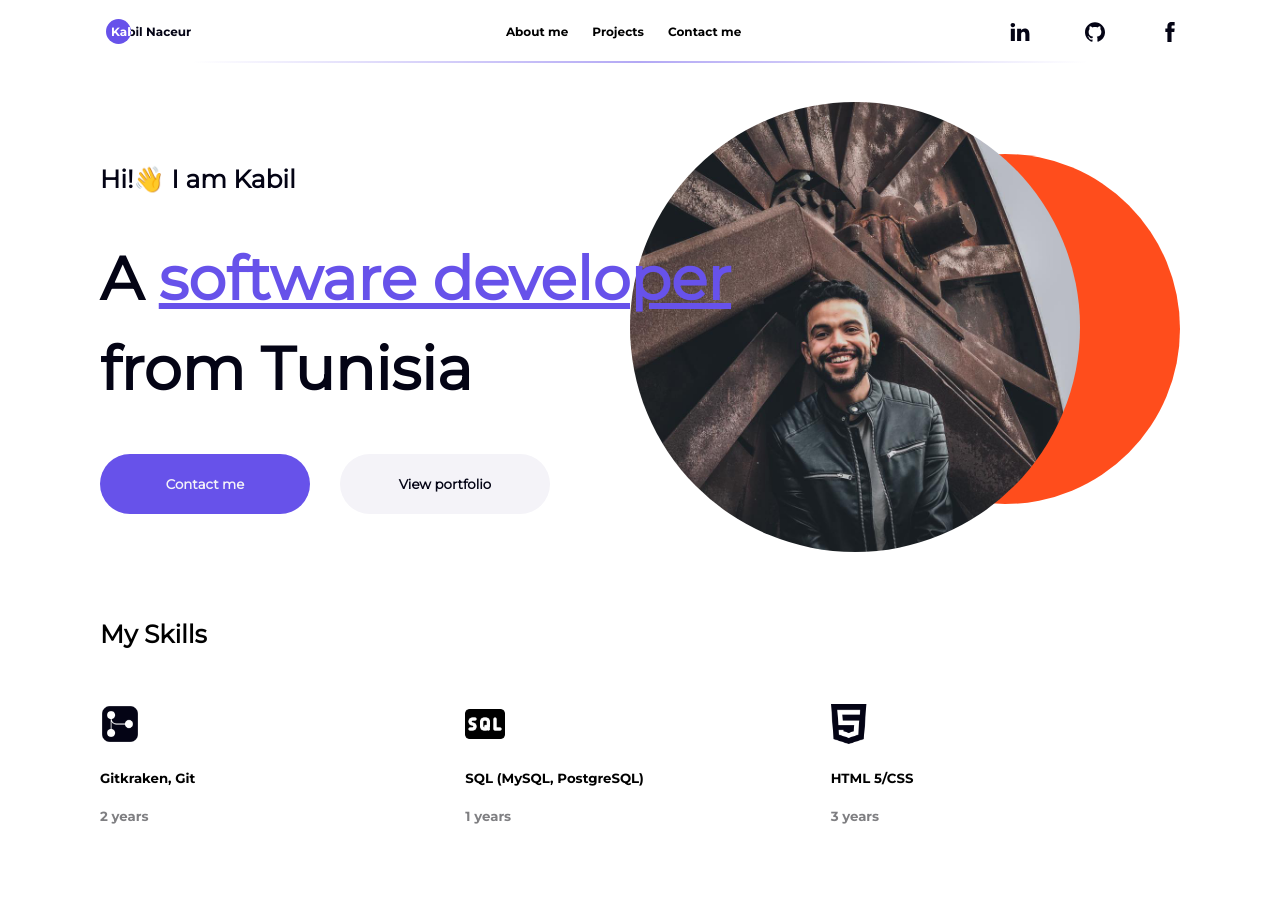
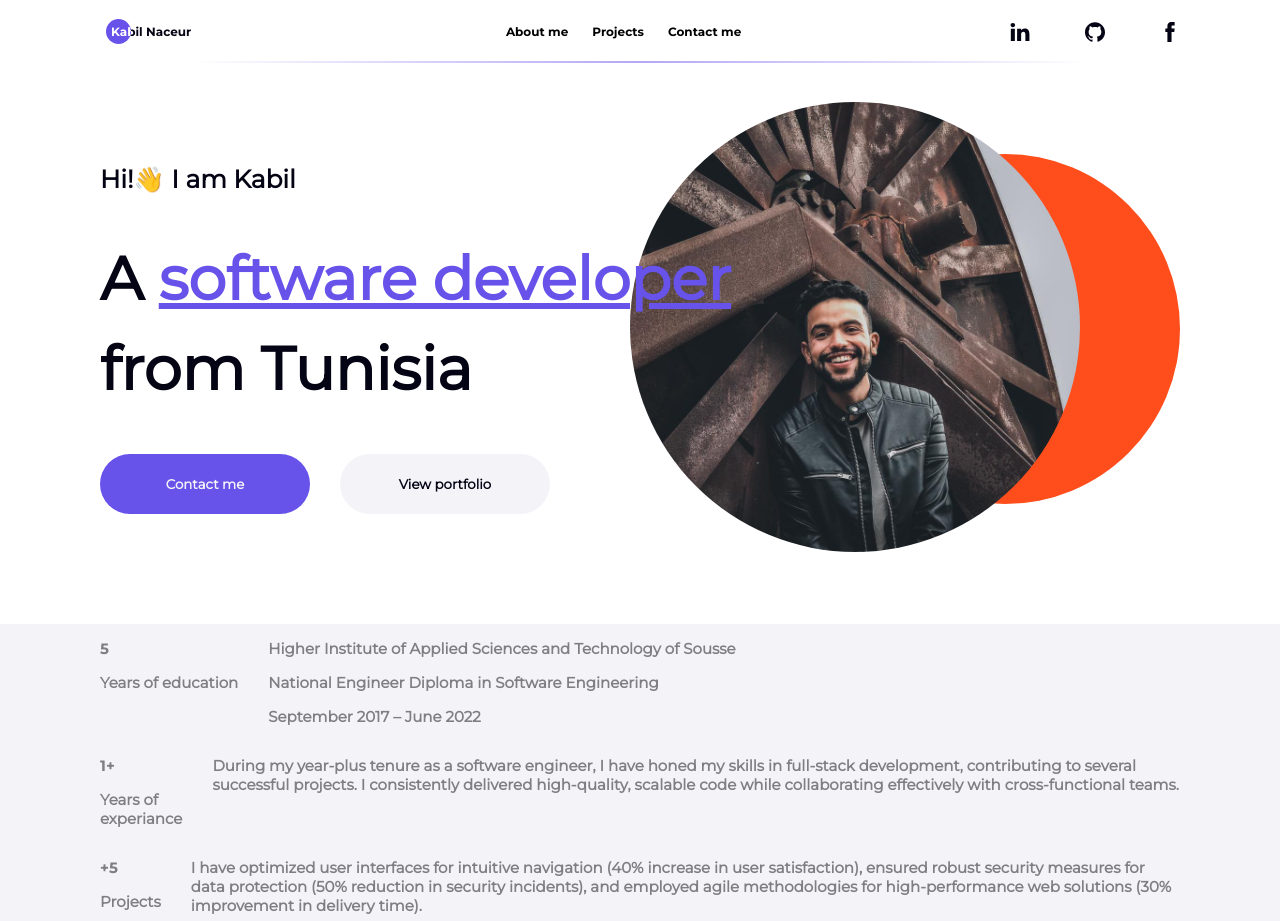
Before and after one commit to kabilnaceur/my-site, a React (Create React App) app: page / in a window 1280 px wide. Shown: the top 921 px of the page. Built offline with nearby package versions, Linux system fonts and the light colour scheme.

Commit message:
add information section

```diff
--- a/src/pages/HomePage/HomePage.tsx
+++ b/src/pages/HomePage/HomePage.tsx
@@ -1,4 +1,5 @@
 import ContactMe from "./components/contact/ContactMe";
+import Informations from "./components/informations/Informations";
 import Navbar from "./components/navbar/Navbar";
 import Profile from "./components/profile/Profile";
 import Projects from "./components/projects/Projects";
@@ -10,6 +11,9 @@ function HomePage() {
       <Navbar />
       <div className={styles.container}>
         <Profile />
+      </div>
+      <Informations />
+      <div className={styles.container}>
         <Skills />
         <Projects />
       </div>
--- /dev/null
+++ b/src/pages/HomePage/components/informations/Informations.tsx
@@ -0,0 +1,96 @@
+import { useEffect, useRef, useState } from "react";
+import styles from "./informations.module.scss";
+interface Information {
+  title: string;
+  description: string;
+  number: string;
+}
+function Informations() {
+  const containerRef = useRef<HTMLDivElement>(null);
+  const circleRef = useRef<HTMLDivElement>(null);
+
+  useEffect(() => {
+    const container = containerRef.current;
+    const circle = circleRef.current;
+    let newHighlight: HTMLDivElement | null = null;
+
+    if (!container || !circle) return;
+
+    const handleAnimation = () => {
+      const circleRect = circle.getBoundingClientRect();
+      const containers = container.querySelectorAll(
+        `.${styles.informationContainer}`
+      );
+
+      containers.forEach((infoContainer: any) => {
+        const infoRect = (
+          infoContainer as HTMLDivElement
+        ).getBoundingClientRect();
+        // Check if the circle is overlapping the information container
+        if (
+          circleRect.right > infoRect.left + 50 &&
+          circleRect.left < infoRect.right + 50 &&
+          circleRect.bottom > infoRect.top + 50 &&
+          circleRect.top < infoRect.bottom + 50
+        ) {
+          containers.forEach((container) => {
+            container.classList.remove(styles.informationContainerhover);
+          });
+
+          infoContainer.classList.add(styles.informationContainerhover);
+        } else {
+          infoContainer.classList.remove(styles.informationContainerhover);
+          infoContainer.classList.add(styles.informationContainer);
+        }
+      });
+    };
+
+    const animationFrame = () => {
+      handleAnimation();
+      requestAnimationFrame(animationFrame);
+    };
+
+    requestAnimationFrame(animationFrame);
+  }, []);
+
+  const informations: Information[] = [
+    {
+      number: "5",
+      description:
+        "Higher Institute of Applied Sciences and Technology of Sousse <br/> National Engineer Diploma in Software Engineering <br/> September 2017 – June 2022",
+      title: "Years of education",
+    },
+    {
+      number: "1+",
+      description:
+        "During my year-plus tenure as a software engineer, I have honed my skills in full-stack development, contributing to several successful projects. I consistently delivered high-quality, scalable code while collaborating effectively with cross-functional teams. ",
+      title: "Years of experiance",
+    },
+    {
+      number: "+5",
+      description:
+        "I have optimized user interfaces for intuitive navigation (40% increase in user satisfaction), ensured robust security measures for data protection (50% reduction in security incidents), and employed agile methodologies for high-performance web solutions (30% improvement in delivery time).",
+      title: "Projects",
+    },
+  ];
+  return (
+    <div className={styles.container} ref={containerRef}>
+      <div className={styles.circle} ref={circleRef} />
+      {informations.map((information: Information, index: number) => (
+        <div key={index} className={styles.informationContainer}>
+          <div className={styles.informationText}>
+            <h3>{information.number}</h3>
+            <h3>{information.title}</h3>
+          </div>
+          <div className={styles.description}>
+            {information.description.split("<br/>").map((line, index) => (
+              <h3 key={index}>{line}</h3>
+            ))}{" "}
+          </div>
+        </div>
+      ))}
+    </div>
+  );
+}
+
+export default Informations;
--- /dev/null
+++ b/src/pages/HomePage/components/informations/informations.module.scss
@@ -0,0 +1,74 @@
+@import "../../../../styles/abstracts/colors.scss";
+@font-face {
+  font-family: "Montserrat-bold";
+  src: url("../../../../assets/fonts/Montserrat-Bold.ttf") format("truetype");
+  font-weight: normal;
+  font-style: normal;
+  font-display: swap;
+}
+
+.container {
+  background-color: $dark-000;
+  margin-top: 80px;
+  display: flex;
+  flex-direction: column;
+  padding: 0px 100px;
+}
+.informationContainer {
+  display: flex;
+  position: relative;
+  overflow: hidden;
+  h3 {
+    font-size: 15px;
+    color: #7f7f82;
+  }
+  .informationText {
+    h3:nth-of-type(1) {
+      font-family: "Montserrat-bold", sans-serif !important;
+    }
+  }
+  .description {
+    margin-left: 30px;
+  }
+}
+
+.circle {
+  position: absolute;
+  width: 250px;
+  height: 250px;
+  background-color: #fff;
+  border-radius: 50%;
+  animation: moveCircle 6s infinite linear;
+}
+@keyframes moveCircle {
+  0% {
+    transform: translate(-300px, -300px); /* Start outside the container */
+  }
+  100% {
+    transform: translate(100%, 200px); /* Adjust 100% and 50px as needed */
+  }
+}
+
+.informationContainerhover {
+  display: flex;
+  position: relative;
+  overflow: hidden;
+  h3 {
+    font-size: 21px;
+  }
+  .description {
+    h3 {
+      color: $dark-900;
+    }
+  }
+  .informationText {
+    h3 {
+      color: $primary;
+    }
+
+    h3:nth-of-type(1) {
+      font-family: "Montserrat-bold", sans-serif !important;
+      font-size: 30px;
+    }
+  }
+}
--- a/src/pages/HomePage/components/projects/Projects.tsx
+++ b/src/pages/HomePage/components/projects/Projects.tsx
@@ -65,7 +65,7 @@ function Projects() {
     },
     {
       company: "Cynoia Company",
-      location: "Remote",
+      location: "Tunis, TN",
       period: "February 2022 – september 2022",
       jobTitle: "Mobile developer inter",
       image: cynoia,
```
